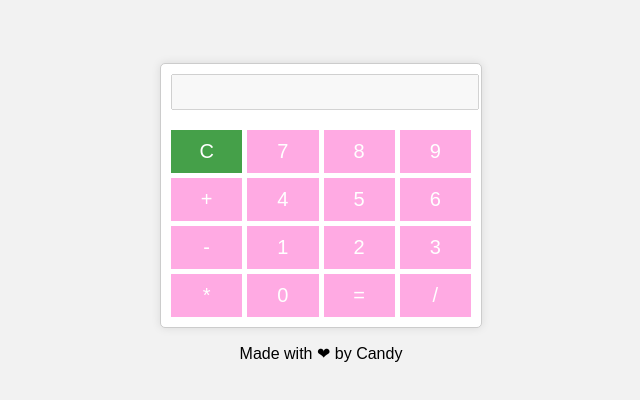
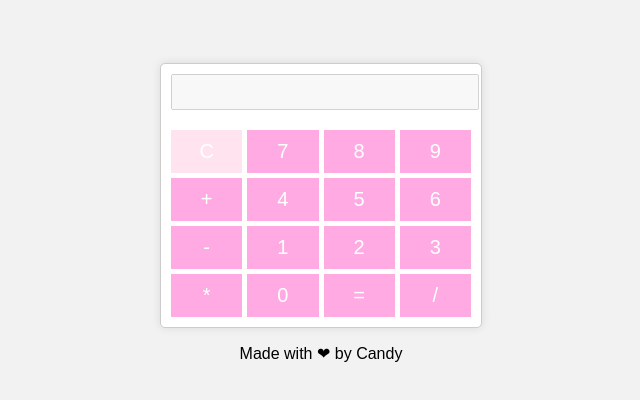
Before and after one commit to JordyCandy/Calculator, a plain HTML site: page index.html in a window 1280 px wide. In both pictures the pointer is over the button 525 px from the left and 151 px from the top of the page. Shown: the whole page, without its empty margins (319-959 px from the left). Drawn offline with Linux system fonts and the light colour scheme.

Commit message:
Update style.css

```diff
--- a/style.css
+++ b/style.css
@@ -42,5 +42,5 @@ button {
 }
 
 button:hover {
-    background-color: #45a049;
+    background-color: #FFE3EF;
 }
```
